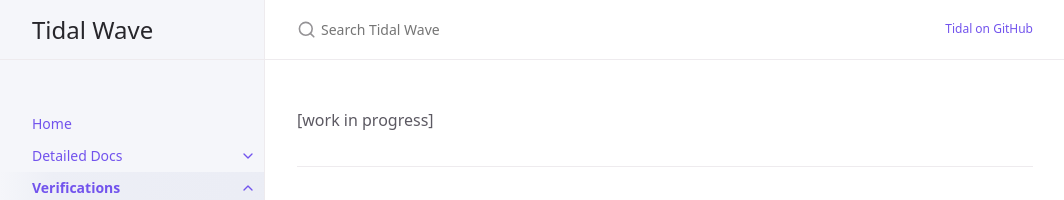
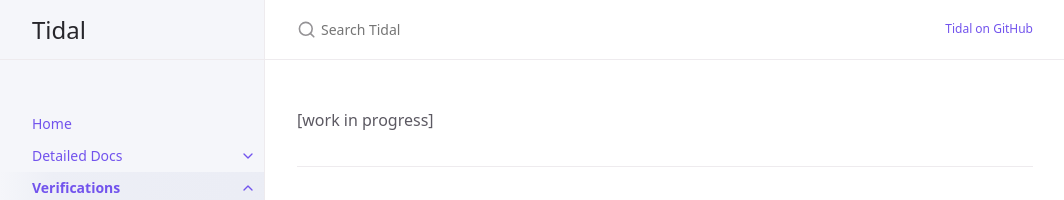
Before and after one commit to tidal-code/wave.docs.test, a Jekyll site: the page built from docs/verifications/verifications.md, in a window 1280 px wide. Shown: the top 200 px of the page, without its empty margins (107-1171 px from the left). Built offline with Jekyll 4.4.1, drawn with Linux system fonts in a browser that asks for light colours.

Commit message:
name change

```diff
--- a/_config.yml
+++ b/_config.yml
@@ -15,7 +15,7 @@
 # in the templates via {{ site.myvariable }}.
 
 theme: jekyll-theme-minimal
-title: Tidal Wave
+title: Tidal
 description: Java based UI Test Automation
 baseurl: "wave.docs" # the subpath of your site, e.g. /blog
 # url: "https://tidal-code.github.io/" # the base hostname & protocol for your site, e.g. http://example.com
```
